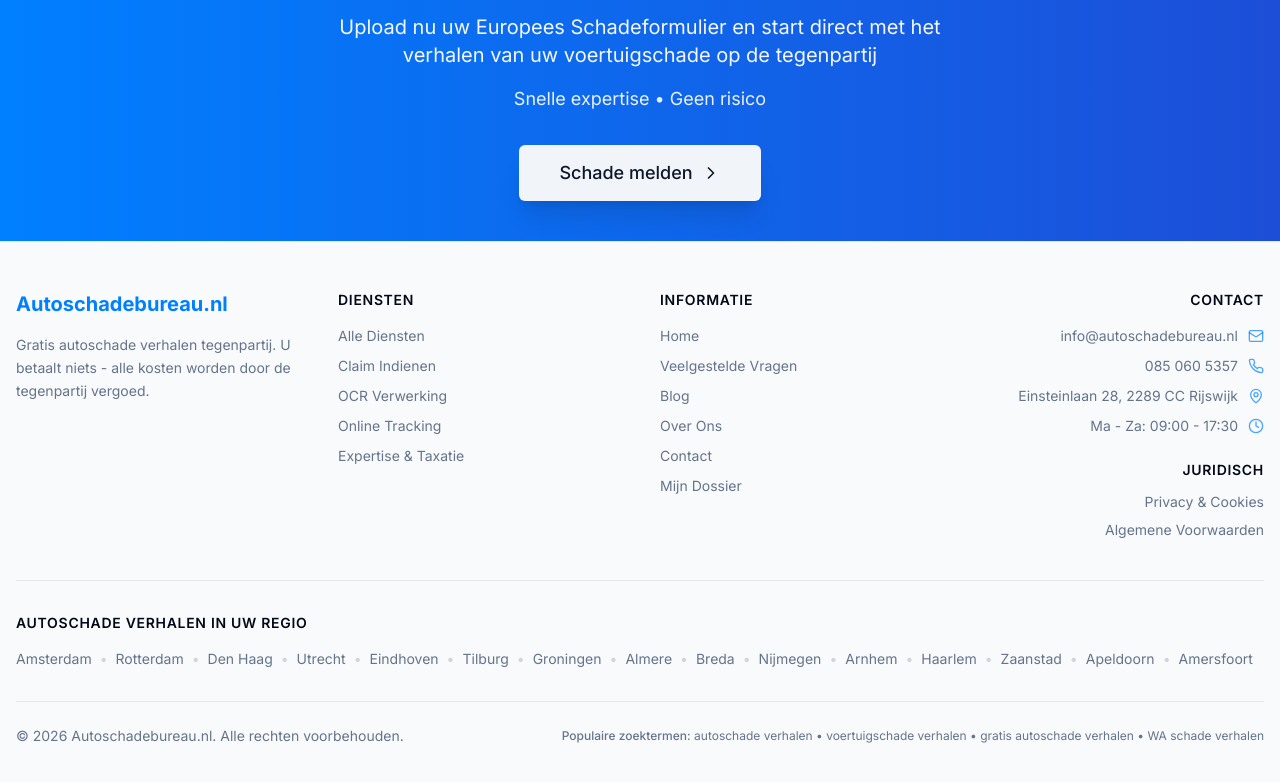
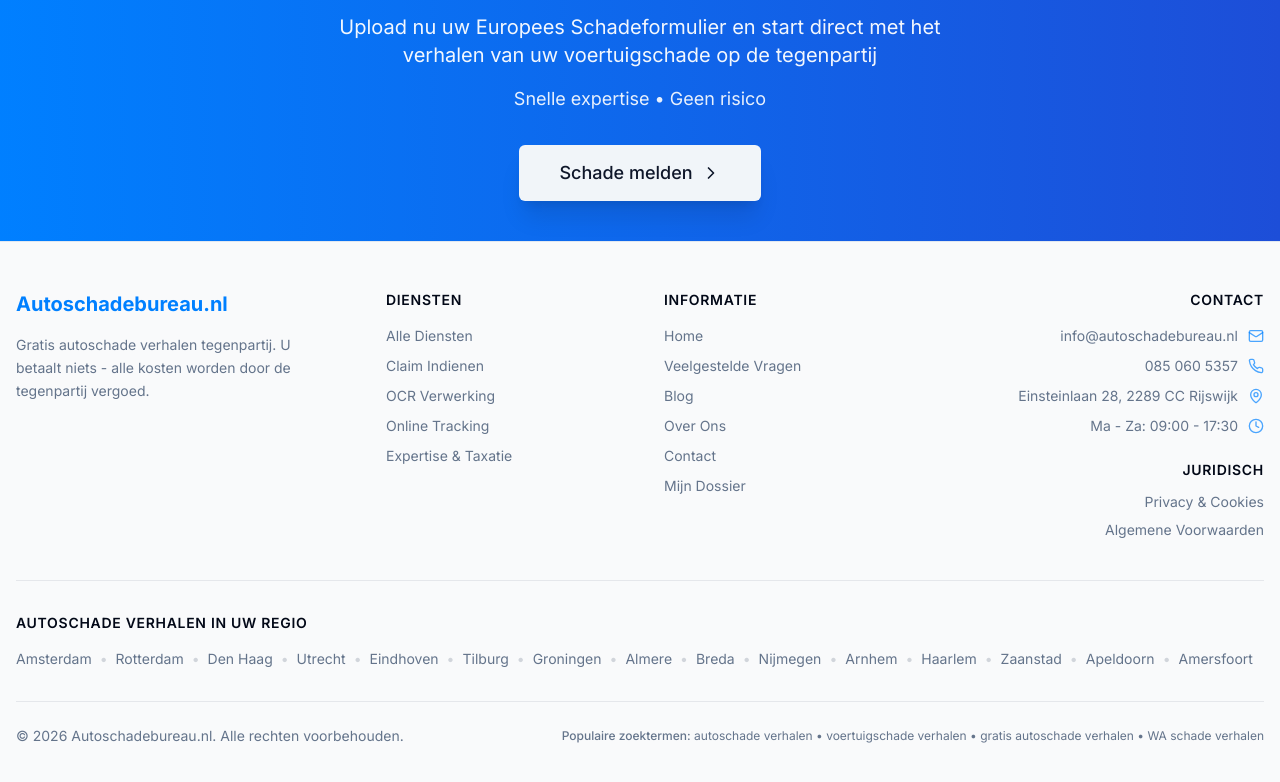
Before and after one commit to Championne/Gratisschadeverhalen.nl, a Next.js app: page / in a window 1280 px wide. Shown: the part 7024-7806 px from the top of the page. Built offline with nearby package versions, Linux system fonts and the light colour scheme; no server answers.

Commit message:
Fix footer column spacing with proportional widths

```diff
--- a/components/site-footer.tsx
+++ b/components/site-footer.tsx
@@ -26,8 +26,8 @@ export function SiteFooter() {
     <footer className="border-t bg-gray-50">
       <div className="container mx-auto px-4 py-10 md:py-12">
 
-        {/* Main Grid - 4 equal columns on desktop */}
-        <div className="grid grid-cols-1 sm:grid-cols-2 lg:grid-cols-4 gap-8 lg:gap-10">
+        {/* Main Grid - Custom column widths for even spacing */}
+        <div className="grid grid-cols-1 sm:grid-cols-2 lg:grid-cols-[1.4fr_1fr_1fr_1.4fr] gap-8 lg:gap-12">
 
           {/* Column 1: Brand & Description */}
           <div className="space-y-4">
```
